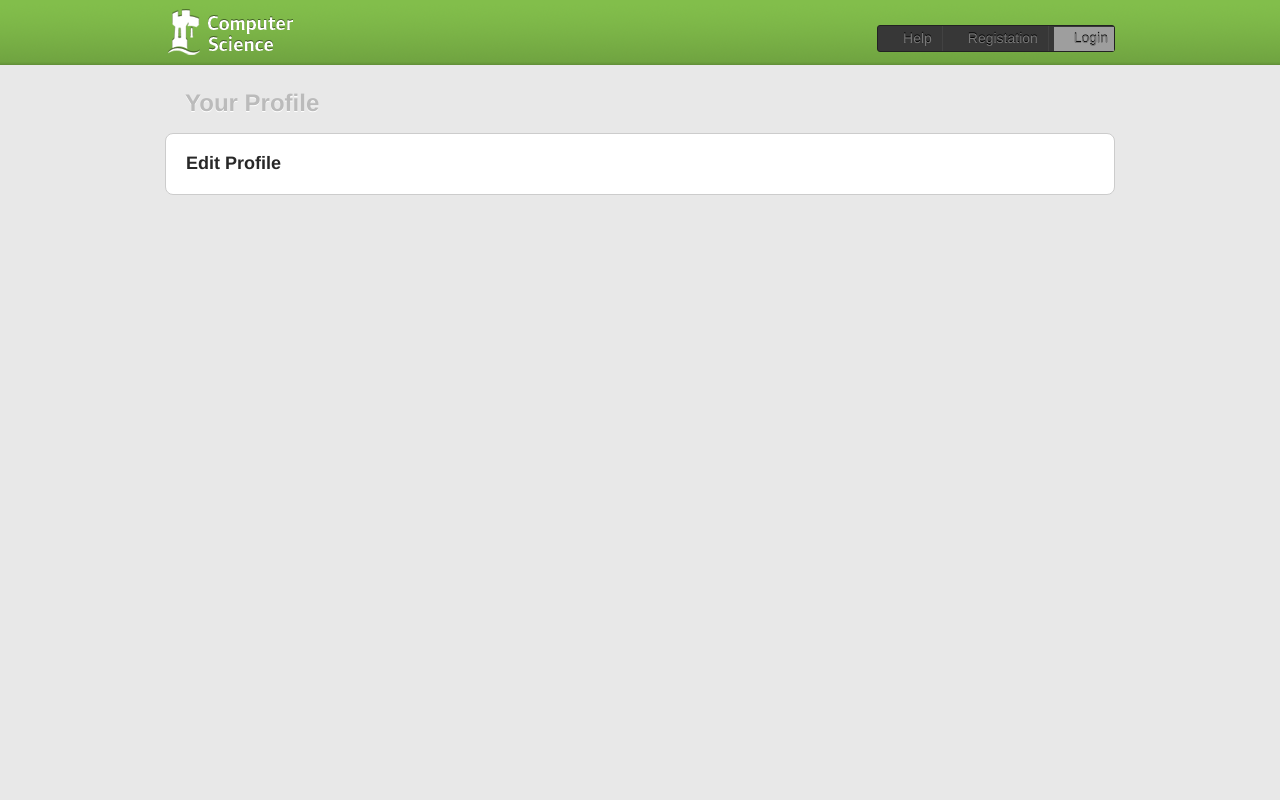
After one commit to robgolding/myuni, a Django app: template myuni/templates/people/edit_profile.html in a window 1280 px wide. The commit adds this page. Run offline with Django 3.2, Linux system fonts and the light colour scheme; the template is opened without the code that fills it, so the values that code supplies are empty; parts of the project's set-up code (start-up, migrations or seed data) failed here and were passed over; grey boxes are pictures that could not be loaded.

Commit message:
Renamed people app's views/urls to people_profile_* instead of people_user_* (and added profile editing)

```diff
--- a/myuni/apps/people/models.py
+++ b/myuni/apps/people/models.py
@@ -29,7 +29,7 @@ class Profile(models.Model):
 
 	@models.permalink
 	def get_absolute_url(self):
-		return ('people_user_detail', [self.user.username])
+		return ('people_profile_detail', [self.user.username])
 
 	def __unicode__(self):
 		return '[Profile] %s' % self.get_full_name()
--- a/myuni/apps/people/urls.py
+++ b/myuni/apps/people/urls.py
@@ -6,8 +6,13 @@ import views
 
 urlpatterns = patterns('',
 
-	url(r'^$', 'django.views.generic.list_detail.object_list', {'queryset': User.objects.all().select_related(), 'template_name': 'people/user_list.html'}, name='people_user_list'),
+	url(r'^$', 'django.views.generic.list_detail.object_list', {'queryset': User.objects.all().select_related(), 'template_name': 'people/profile_list.html'}, name='people_profile_list'),
 
-	url(r'^(?P<username>.+)/$', 'profiles.views.profile_detail', {'template_name': 'people/user_detail.html'}, name='people_user_detail'),
+
+	# specify the profile_detail view twice, so the profile app doesn't try and redirect to a non-existent named URL
+	url(r'^(?P<username>\w+)/$', 'profiles.views.profile_detail', {'template_name': 'people/profile_detail.html'}, name='people_profile_detail'),
+	url(r'^(?P<username>\w+)/$', 'profiles.views.profile_detail', {'template_name': 'people/profile_detail.html'}, name='profiles_profile_detail'),
+
+	url(r'^(?P<username>\w+)/edit/$', 'myuni.apps.people.views.edit_profile', {'template_name': 'people/edit_profile.html'}, name='people_edit_profile'),
 
 )
--- a/myuni/templates/base.html
+++ b/myuni/templates/base.html
@@ -30,7 +30,7 @@
 							<li class="first dashboard"><a href="{% url dashboard %}"><span>Dashboard</span></a></li>
 							<li class="modules"><a href="{% url course_module_list %}"><span>Modules</span></a></li>
 							<li class="coursework"><a href=""><span>Coursework <strong>1</strong></span></a></li>
-							<li class="last people"><a href="{% url people_user_list %}"><span>People</span></a></li>
+							<li class="last people"><a href="{% url people_profile_list %}"><span>People</span></a></li>
 						{% endif %}
 					{% endblock navigation-primary-inner %}
 				</ul>
--- /dev/null
+++ b/myuni/templates/people/edit_profile.html
@@ -0,0 +1,12 @@
+{% extends 'people/base.html' %}
+
+{% block page-title-inner %}Your Profile{% endblock page-title-inner %}
+
+{% block header-block %}{% endblock header-block %}
+
+{% block content-block %}
+	<div class="block">
+		<h3>Edit Profile</h3>
+
+	</div>
+{% endblock content-block %}
```
Also changed, not shown: myuni/apps/people/views.py (+11 -1 lines), myuni/templates/people/profile_detail.html (renamed from myuni/templates/people/user_detail.html), myuni/templates/people/profile_list.html (renamed from myuni/templates/people/user_list.html).
